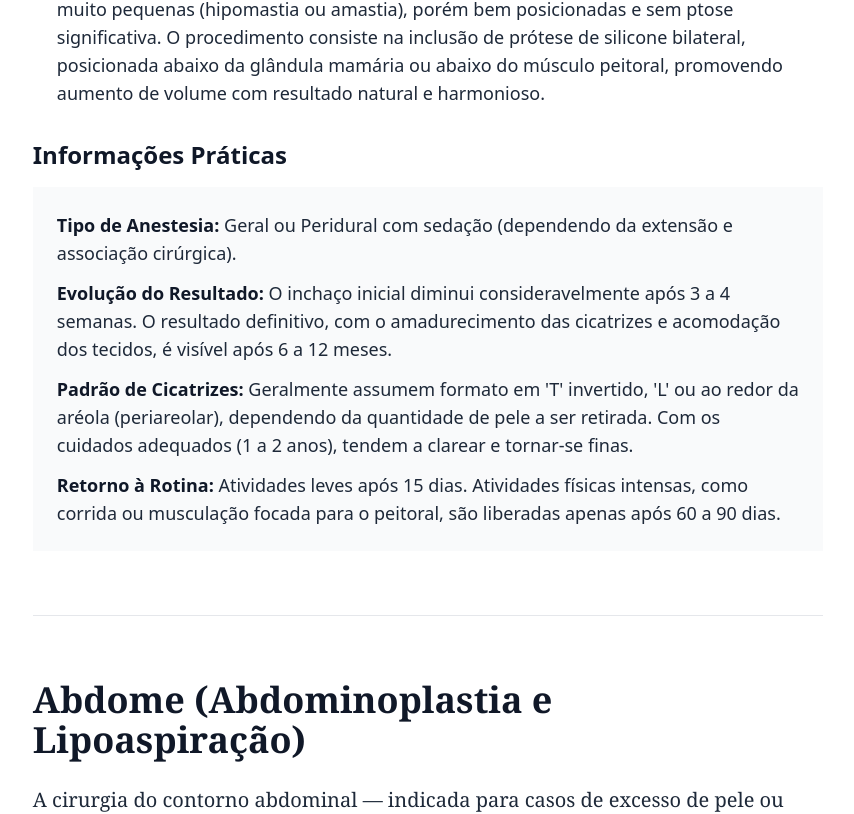
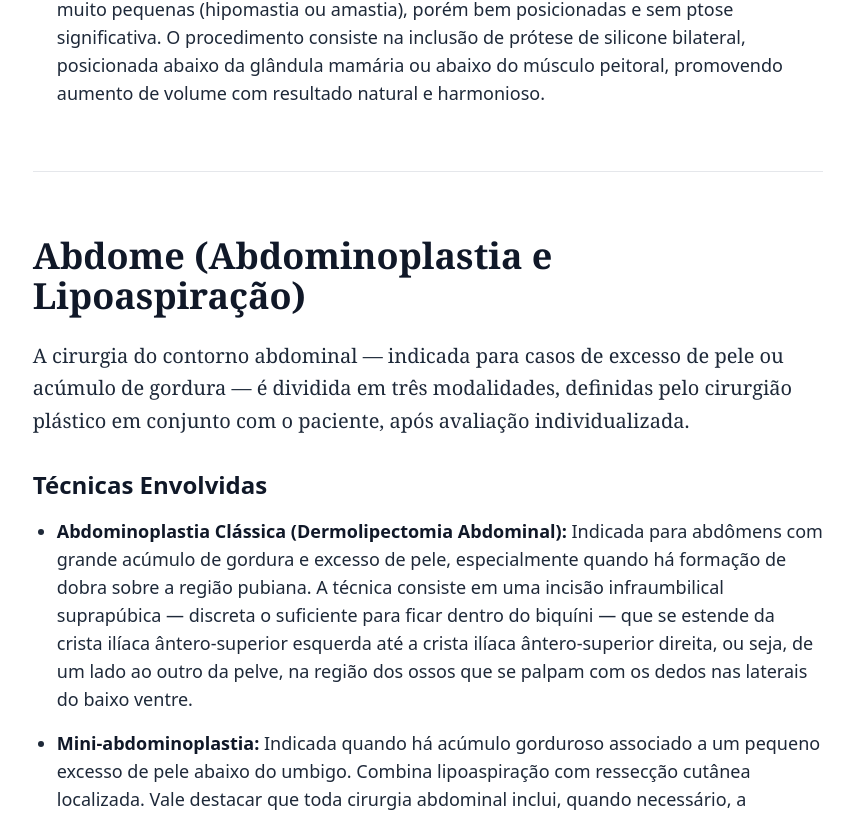
Before and after one commit to drjorgemenezes/estheticcare, a React (Vite) app: page /pos-perda-ponderal in a window 1280 px wide. Shown: the part 2289-3103 px from the top of the page, without its empty margins (369-1223 px from the left). Built offline with nearby package versions, Linux system fonts and the light colour scheme.

Commit message:
feat: add PosPerdaPonderal page for post-bariatric surgery content

```diff
--- a/src/pages/PosPerdaPonderal.tsx
+++ b/src/pages/PosPerdaPonderal.tsx
@@ -99,21 +99,6 @@ export default function PosPerdaPonderal() {
                 ))}
               </ul>
 
-              <h3 className="text-2xl font-bold text-gray-900 mb-4">Informações Práticas</h3>
-              <div className="text-lg text-gray-800 space-y-3 bg-gray-50 p-6">
-                <p>
-                  <strong className="text-gray-900">Tipo de Anestesia:</strong> {proc.infos.anestesia}
-                </p>
-                <p>
-                  <strong className="text-gray-900">Evolução do Resultado:</strong> {proc.infos.recuperacao}
-                </p>
-                <p>
-                  <strong className="text-gray-900">Padrão de Cicatrizes:</strong> {proc.infos.cicatrizes}
-                </p>
-                <p>
-                  <strong className="text-gray-900">Retorno à Rotina:</strong> {proc.infos.retorno}
-                </p>
-              </div>
 
             </article>
           ))}
```
